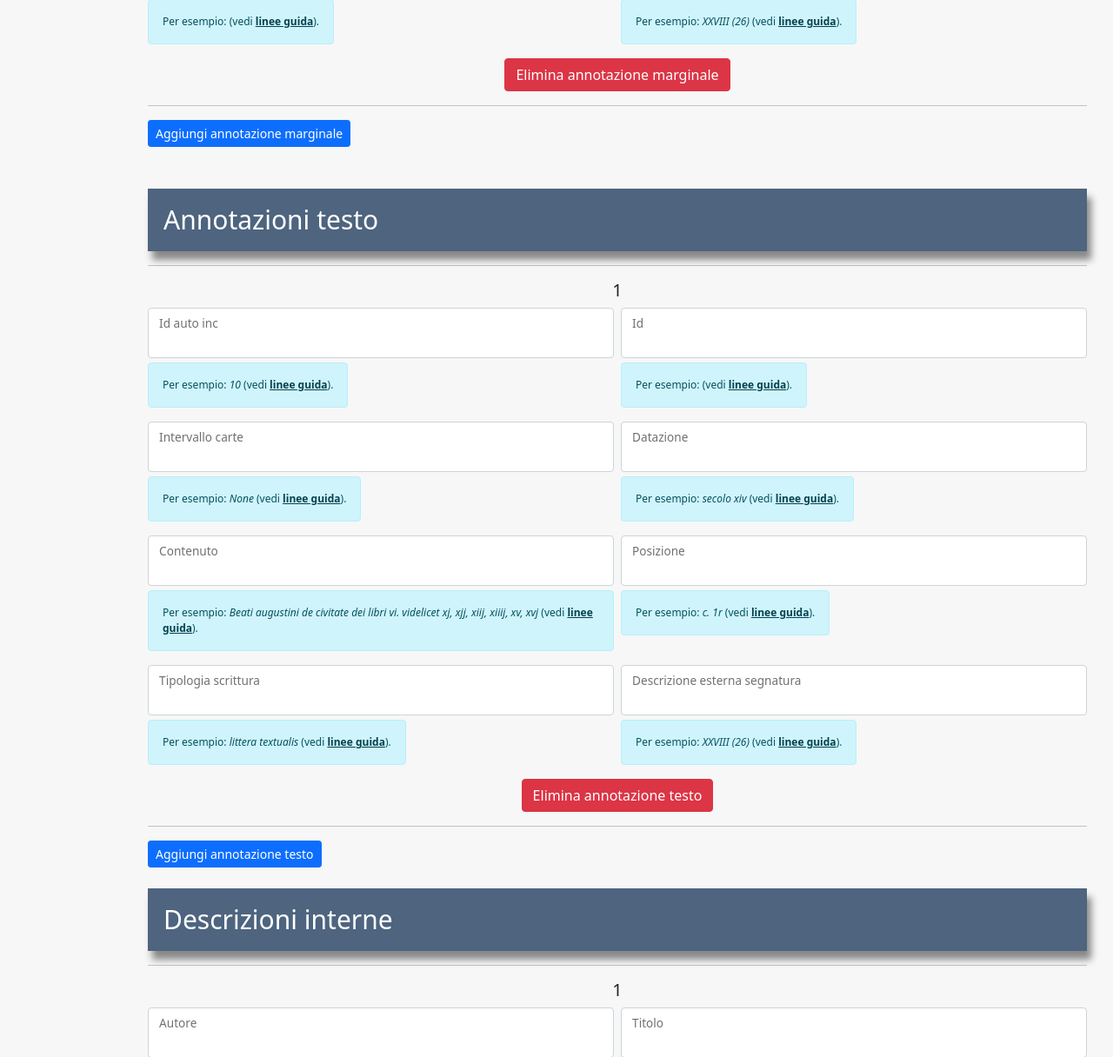
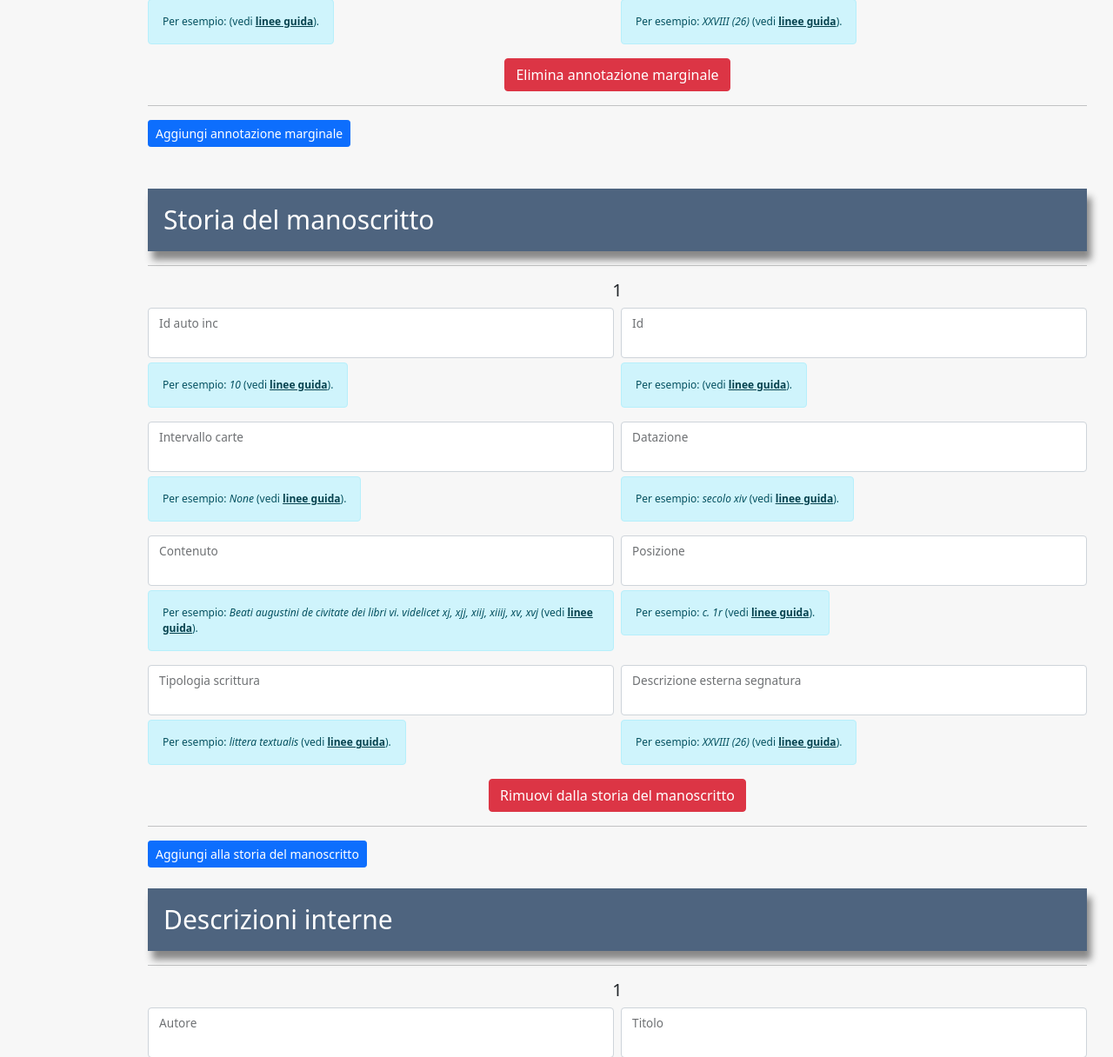
Before and after one commit to giacomomarchioro/capitcatalog, a Flask app: page /insertfield/1 in a window 1280 px wide. Shown: the part 2471-3687 px from the top of the page at 87% size. Run offline with Flask 2, Linux system fonts and the light colour scheme; data that the repository does not hold is empty.

Commit message:
Cambiato Annotazioni testo con storia del manoscritto

```diff
--- a/app.py
+++ b/app.py
@@ -63,7 +63,7 @@ class Biblio_int_libri(Form):
     )
 
 
-class Annotazioni_testo(Form):
+class Storia_del_manoscritto(Form):
     Id_auto_inc = StringField("Id auto inc",
         validators=[ validators.Length(max=500)],render_kw={'class':"form-control",}
     )
@@ -241,8 +241,8 @@ class MainForm(FlaskForm):
         max_entries=40
     )
 
-    annotazioni_testo = FieldList(
-        FormField(Annotazioni_testo),
+    storia_del_manoscritto = FieldList(
+        FormField(Storia_del_manoscritto),
         min_entries=1,
         max_entries=40
     )
@@ -315,7 +315,7 @@ def insertfield(segnatura):
     template_form = DescInt(prefix='descrizione_interna-_-')
     template_form2 = Copisti(prefix='copisti-_-')
     template_form3 = AnnotazioniMarg(prefix='annotazioni_marginali-_-')
-    template_form4 = Annotazioni_testo(prefix='annotazioni_testo-_-')
+    template_form4 = Storia_del_manoscritto(prefix='storia_del_manoscritto-_-')
     template_form5 = Biblio_int_libri(prefix='biblio_int_libri-_-')
     template_form6 = DescEst(prefix='descrizione_esterna-_-')
 
--- a/templates/index.html
+++ b/templates/index.html
@@ -184,7 +184,7 @@
                 e.preventDefault(); addForm('#annotazioni_marginali-_-form', '#subforms-container_annomg', 'subform3', '.remove_3')
             });
             $('#add_4').click(function (e) {
-                e.preventDefault(); addForm('#annotazioni_testo-_-form', '#subforms-container_annotest', 'subform4', '.remove_4')
+                e.preventDefault(); addForm('#storia_del_manoscritto-_-form', '#subforms-storia_del_manoscritto', 'subform4', '.remove_4')
             });
             $('#add_5').click(function (e) {
                 e.preventDefault(); addForm('#biblio_int_libri-_-form', '#subforms-container_biblib', 'subform5', '.remove_5')
@@ -213,7 +213,7 @@
         <a href="#subforms-container">Descrizione interna</a>
         <a href="#subforms-container_cp">Copisti</a>
         <a href="#subforms-container_annomg">Annotazioni marginali</a>
-        <a href="#subforms-container_annotest">Annotazione testo</a>
+        <a href="#subforms-storia_del_manoscritto">Annotazione testo</a>
         <a href="#subforms-container_biblib">Bibliografia</a>
         <button type="submit" class="btn-success">Salva catalogazione</button>
         <br>
@@ -267,19 +267,19 @@
         <a id="add_3" href="#subforms-container_annomg" class="btn btn-primary btn-sm" tabindex="-1" role="button"
             aria-disabled="true">Aggiungi annotazione marginale </a>
             <br><br>
-            {# Show all annotazioni testo #}
+            {# Show all Storia del manoscritto #}
         <br>
         <div>
-            <h3 class="headersec">Annotazioni testo </h3>
+            <h3 class="headersec">Storia del manoscritto </h3>
         </div>
         <hr />
-        <div id="subforms-container_annotest">
-            {% for subform in form.annotazioni_testo %}
+        <div id="subforms-storia_del_manoscritto">
+            {% for subform in form.storia_del_manoscritto %}
             {{ macros.render_lap_form4(subform, loop.index0) }}
             {% endfor %}
         </div>
-        <a id="add_4" href="#subforms-container_annotest" class="btn btn-primary btn-sm" tabindex="-1" role="button"
-            aria-disabled="true">Aggiungi annotazione testo </a>
+        <a id="add_4" href="#subforms-storia_del_manoscritto" class="btn btn-primary btn-sm" tabindex="-1" role="button"
+            aria-disabled="true">Aggiungi alla storia del manoscritto </a>
         {# Show all Bibliografia libri #}
         <br><br>
         <div>
--- a/templates/macros.html
+++ b/templates/macros.html
@@ -492,7 +492,7 @@ this should match `loop.index0`, and for the template it should be
 {%- endmacro %}
 
 {%- macro render_lap_form4(subform, index) %}
-<div id="annotazioni_testo-{{ index }}-form" class="{% if index != '_' %}subform4{% else %}is-hidden{% endif %}"
+<div id="storia_del_manoscritto-{{ index }}-form" class="{% if index != '_' %}subform4{% else %}is-hidden{% endif %}"
   data-index="{{ index }}">
   <div>
     <h5 id="inc-0-" class="text-center">1</h5>
@@ -595,7 +595,7 @@ this should match `loop.index0`, and for the template it should be
     </div>
 
     <div class="col-md my-auto text-center">
-      <button type="button" class="remove_4 btn btn-danger">Elimina annotazione testo</button>
+      <button type="button" class="remove_4 btn btn-danger">Rimuovi dalla storia del manoscritto</button>
 
     </div>
     <hr />
```
